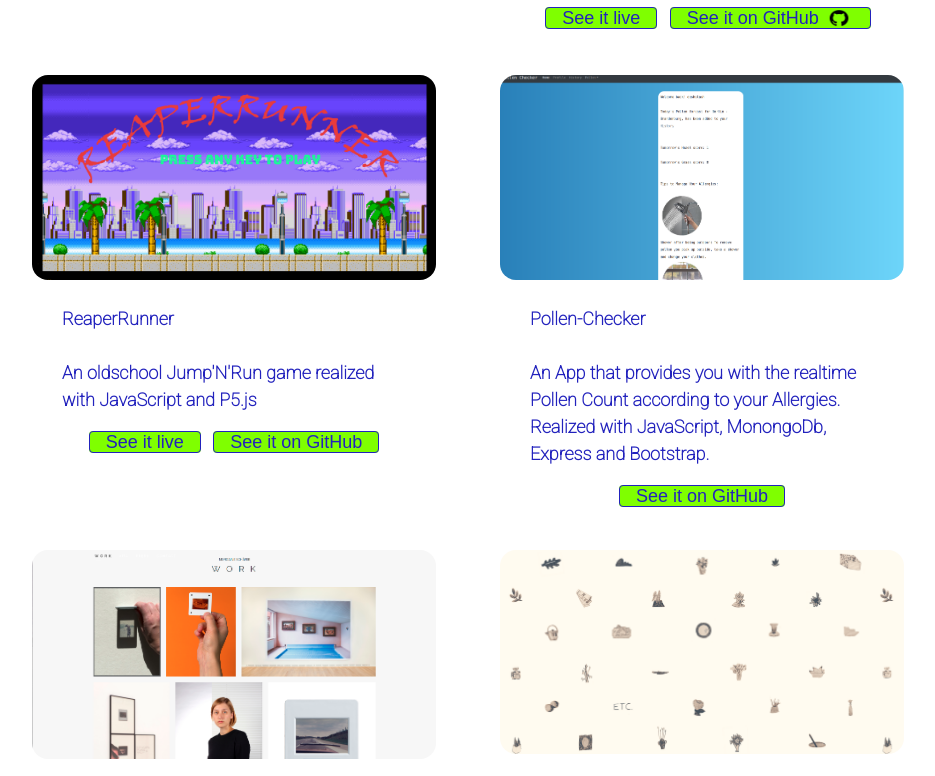
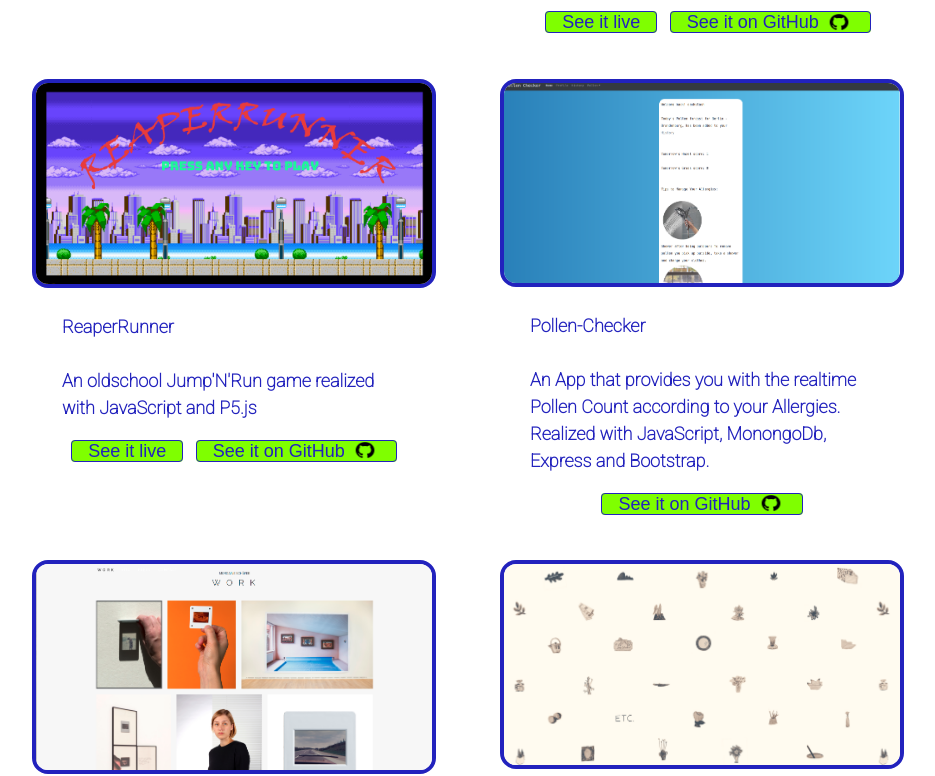
Before and after one commit to SiEr0212/PORTFOLIO, a plain HTML site: page projects.html in a window 1280 px wide. Shown: the part 840-1616 px from the top of the page, without its empty margins (252-1187 px from the left). Drawn offline with nearby package versions, Linux system fonts and the light colour scheme.

```diff
--- a/projects.html
+++ b/projects.html
@@ -142,7 +142,7 @@
               >
               <a href="https://github.com/SiEr0212/My-Game" class="button"
                 >See it on GitHub
-                <!--img src="./images/githubLogo.png" class="githubLinkLogo" alt="github logo"--></a
+                <img src="./images/githubLogo.png" class="githubLinkLogo" alt="github logo"></a
               >
             </div>
           </div>
@@ -167,7 +167,7 @@
                   href="https://github.com/PollenCheckApp/PollenApp"
                   class="button"
                   >See it on GitHub
-                  <!--img src="./images/githubLogo.png" class="githubLinkLogo" alt="github logo"--></a
+                  <img src="./images/githubLogo.png" class="githubLinkLogo" alt="github logo"></a
                 >
               </div>
             </div>
--- a/style.css
+++ b/style.css
@@ -271,6 +271,7 @@ html {
   margin-bottom: 25px;
   max-height: 40vh;
   border-radius: 16px;
+  border: 4px solid rgb(34, 34, 189);
 }
 
 .projectsText {
```
